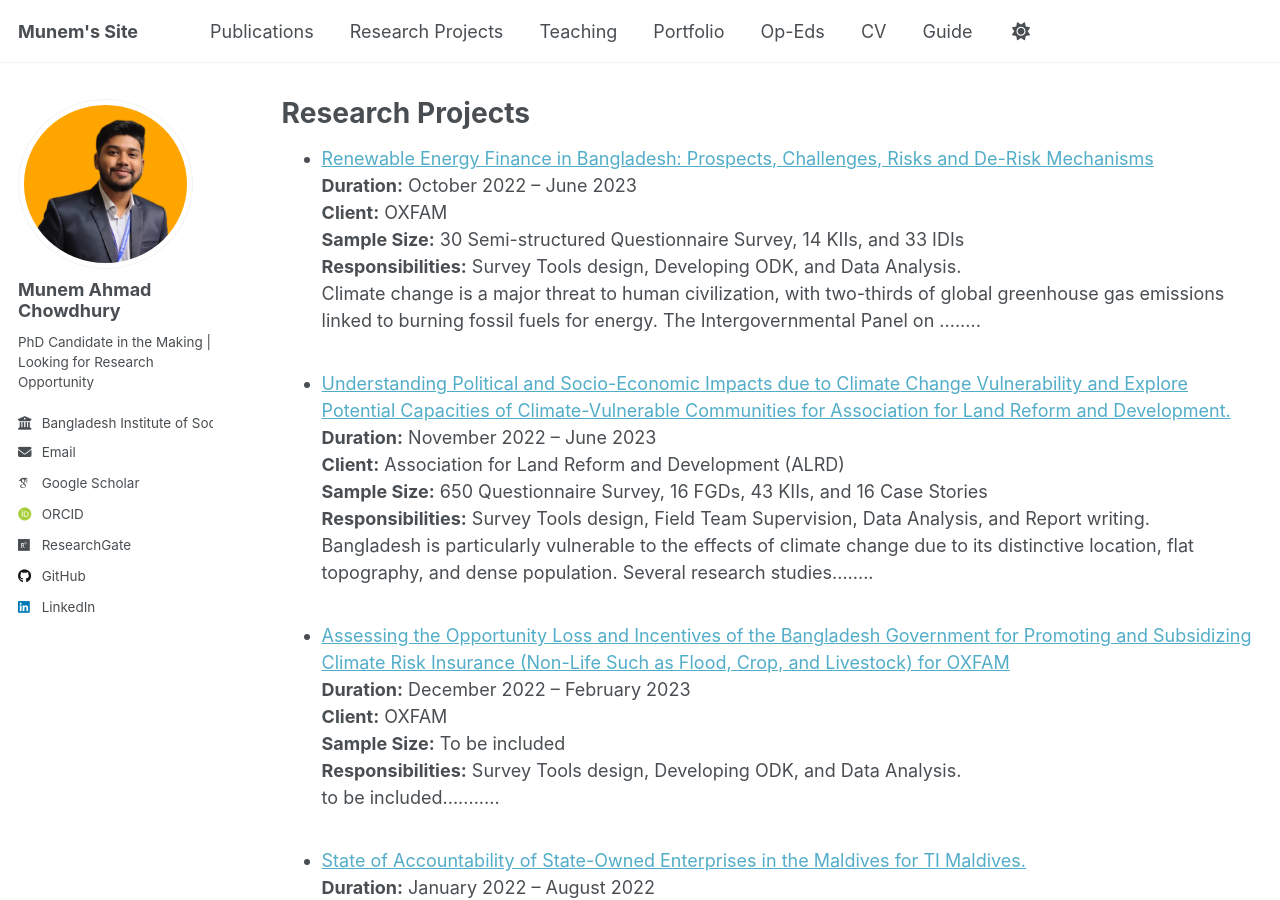
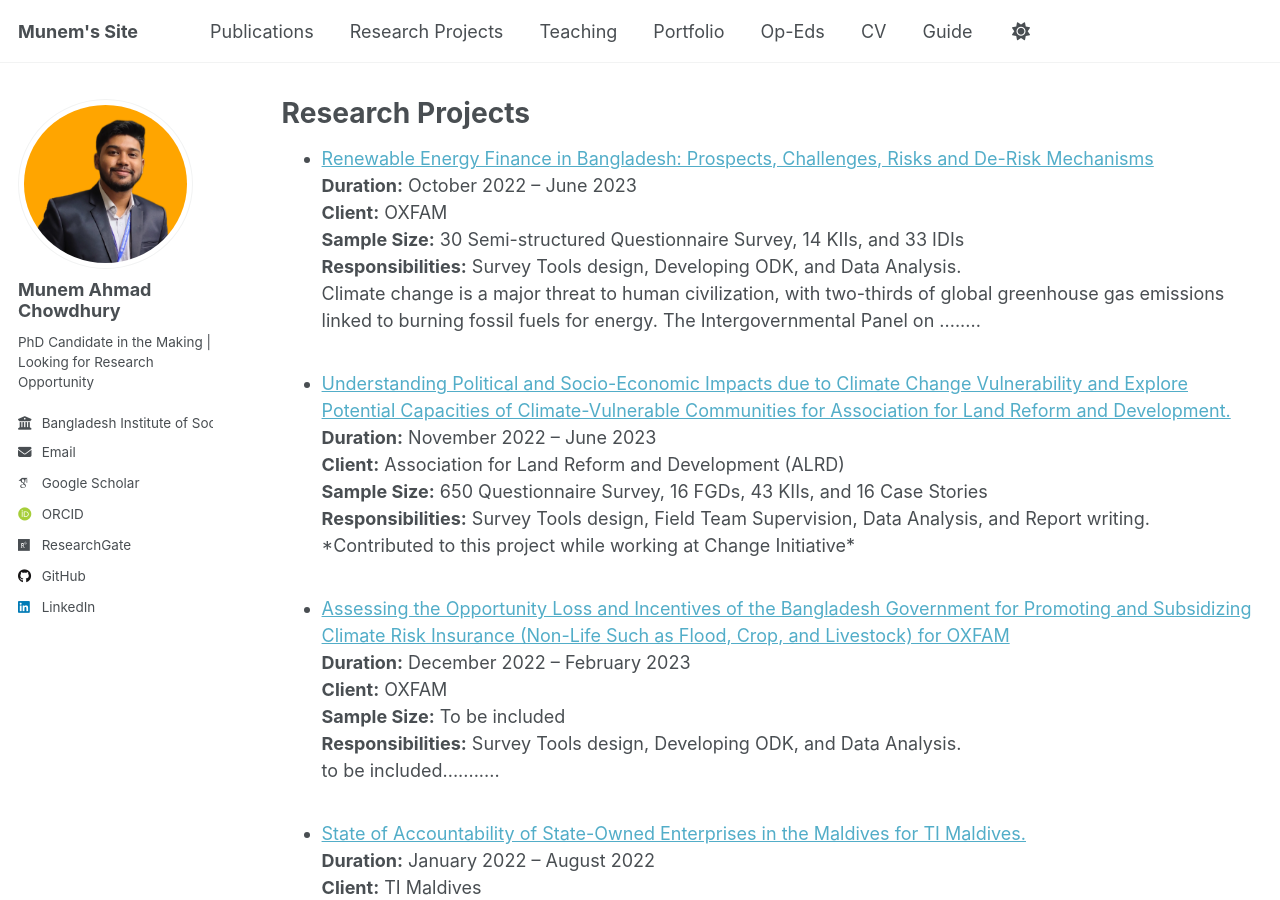
Before and after one commit to munemahmad/munemahmad.github.io, a Jekyll site: the page built from projects.md, in a window 1280 px wide and 900 px high. Built offline with Jekyll 4.4.1, drawn with Linux system fonts in a browser that asks for light colours; some web fonts are replaced; a script that is not in the unit is left out.

Commit message:
Update project2.md

```diff
--- a/_projects/project2.md
+++ b/_projects/project2.md
@@ -4,7 +4,7 @@ duration: "November 2022 – June 2023"
 client: "Association for Land Reform and Development (ALRD)"
 sample_size: "650 Questionnaire Survey, 16 FGDs, 43 KIIs, and 16 Case Stories"
 responsibilities: "Survey Tools design, Field Team Supervision, Data Analysis, and Report writing."
-excerpt: "Bangladesh is particularly vulnerable to the effects of climate change due to its distinctive location, flat topography, and dense population. Several research studies........"
+excerpt: "*Contributed to this project while working at Change Initiative*"
 permalink: /projects/project2
 date: 2023-06-30
 collection: projects
```
